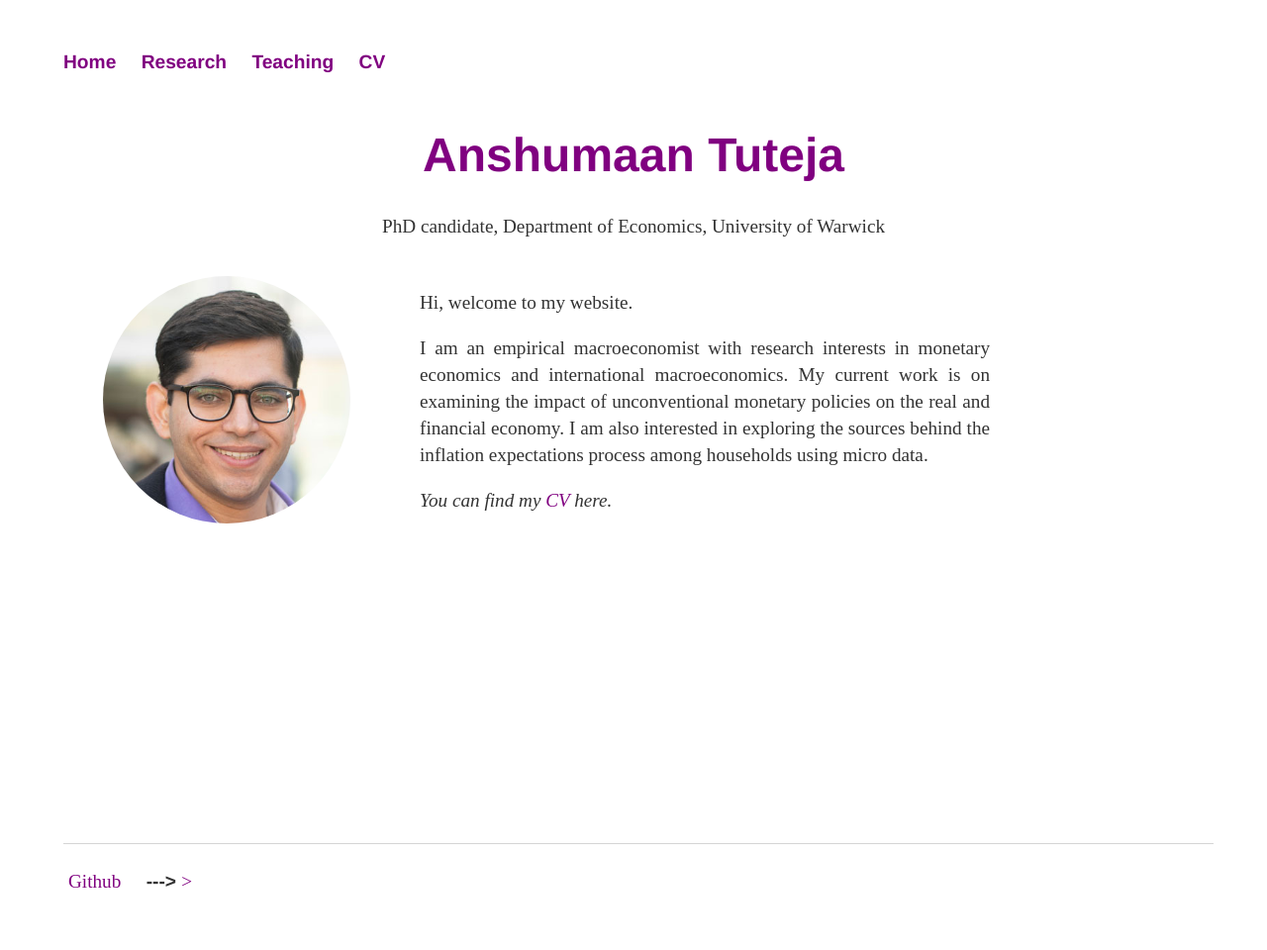
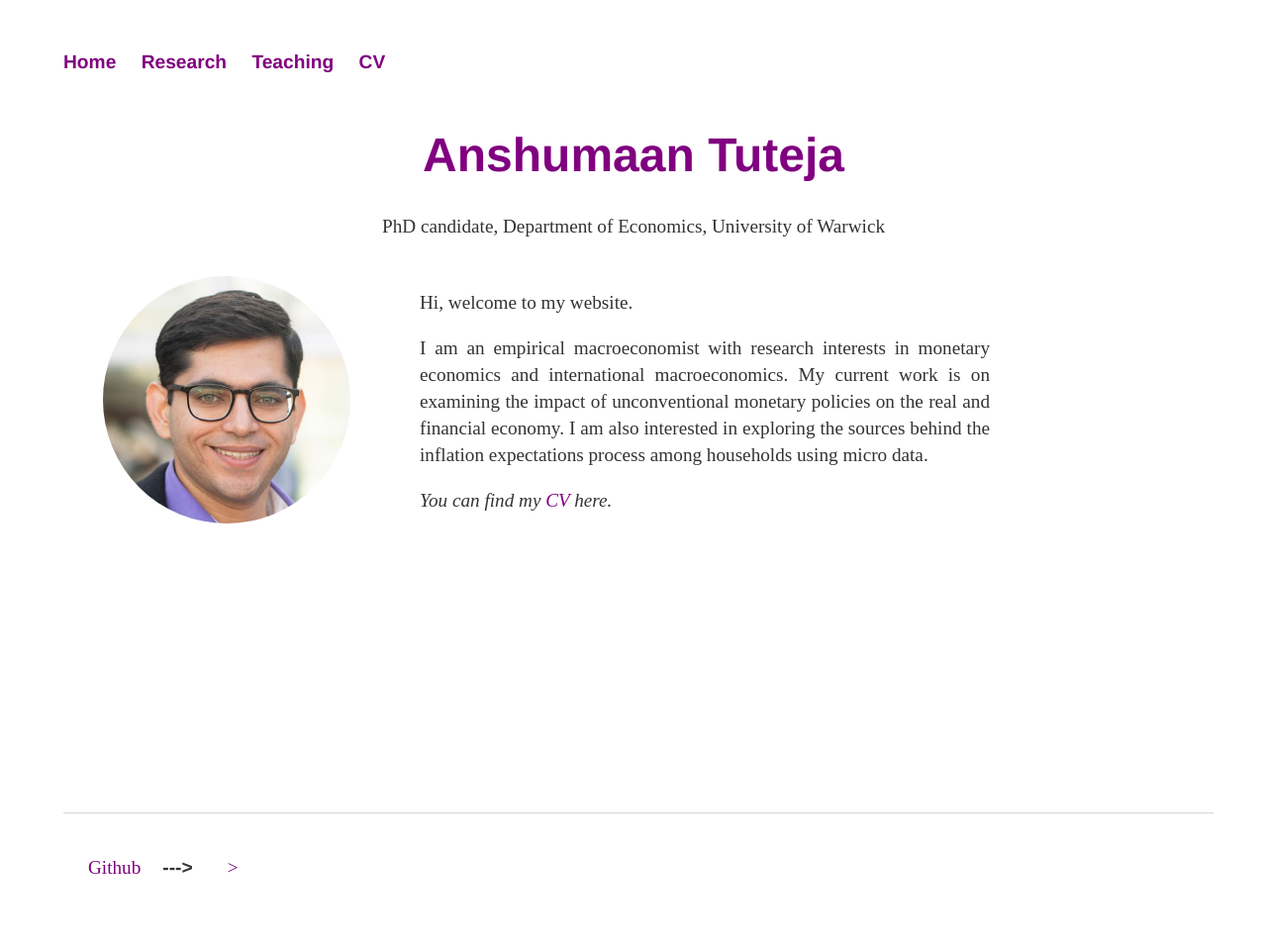
Before and after one commit to anshumaan-tuteja/anshumaan-tuteja.github.io, a Jekyll site: the page built from index.html, in a window 1280 px wide. Shown: the whole page at 99% size. Built offline with Jekyll 4.4.1, drawn with Linux system fonts in a browser that asks for light colours.

Commit message:
Styling icons

```diff
--- a/css/main.css
+++ b/css/main.css
@@ -127,6 +127,22 @@
   text-align: justify;
 }
 
+/* Style on icons */
+.fa {
+  padding: 20px;
+  font-size: 30px;
+  width: 30px;
+  text-align: center;
+  text-decoration: none;
+  color: #800080;
+  border-radius: 50%;
+}
+
+/* Add hover effect */
+.fa:hover {
+  opacity: 0.8;
+}
+
 /* Responsive web design for large screens */
 
   @media (min-width: 768px)  {
```
